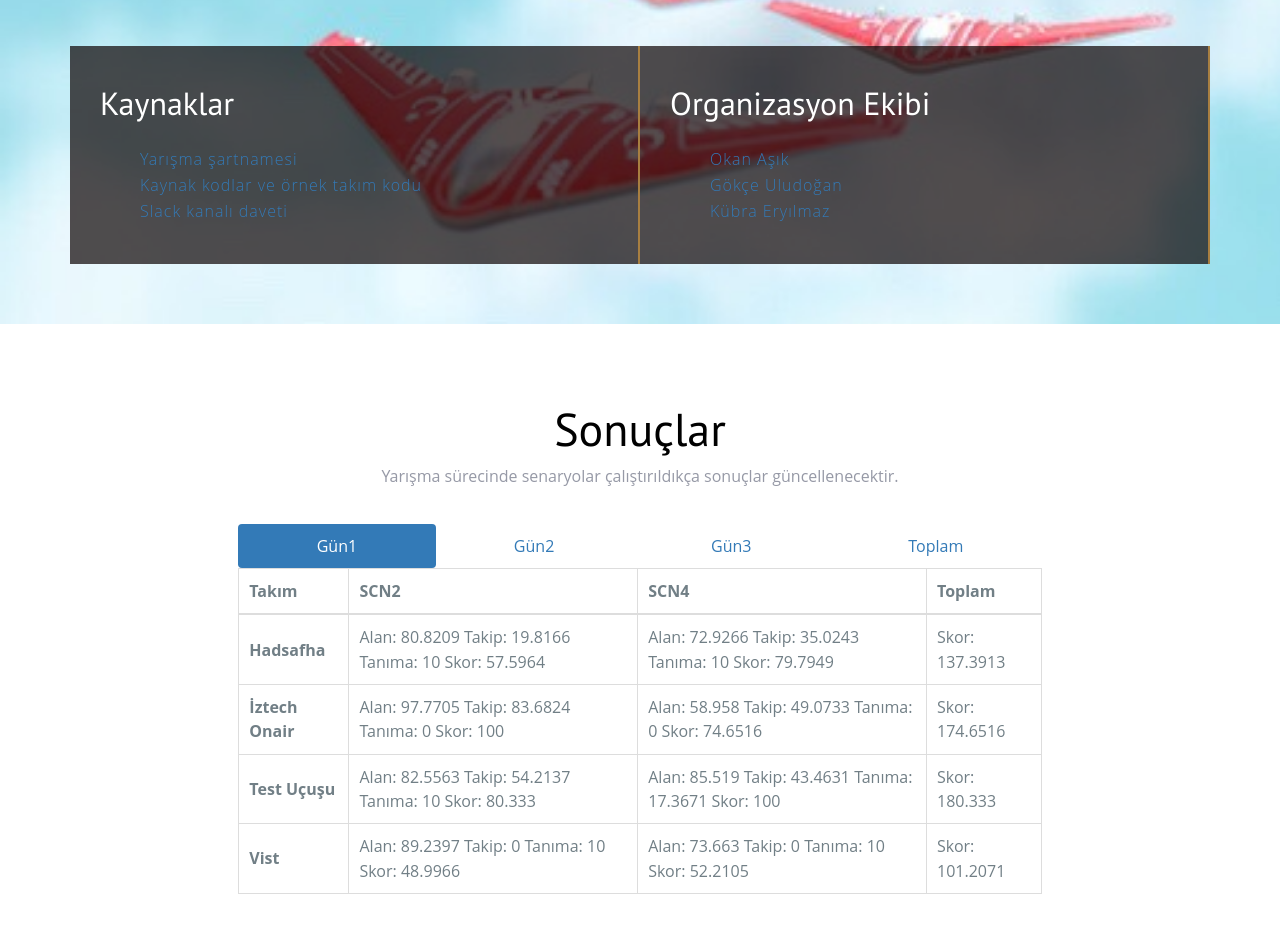
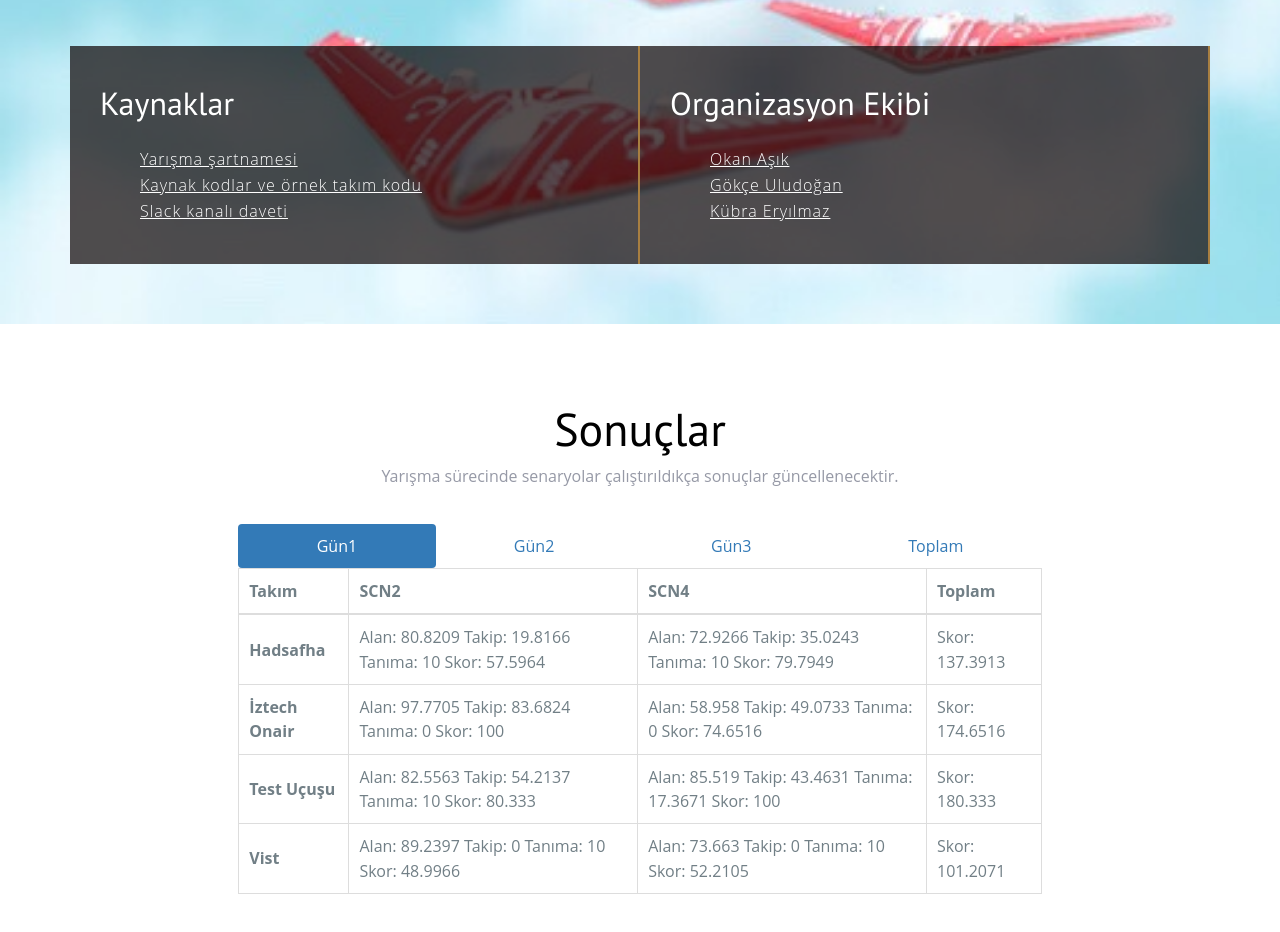
Before and after one commit to teknofest-suruiha/teknofest-suruiha.github.io, a plain HTML site: page index.html in a window 1280 px wide. Shown: the part 1468-2400 px from the top of the page. Drawn offline with Linux system fonts and the light colour scheme; a web font is replaced by a local one.

Commit message:
make resources links white and underlined text.

```diff
--- a/css/style.css
+++ b/css/style.css
@@ -222,6 +222,10 @@ table {
     color: #FFf;
     padding: 10px 0px;
 }
+.content-holder a {
+    color: #FFf;
+    text-decoration: underline;
+}
 .details-text li {
     color: #fff;
     line-height: 26px;
```
